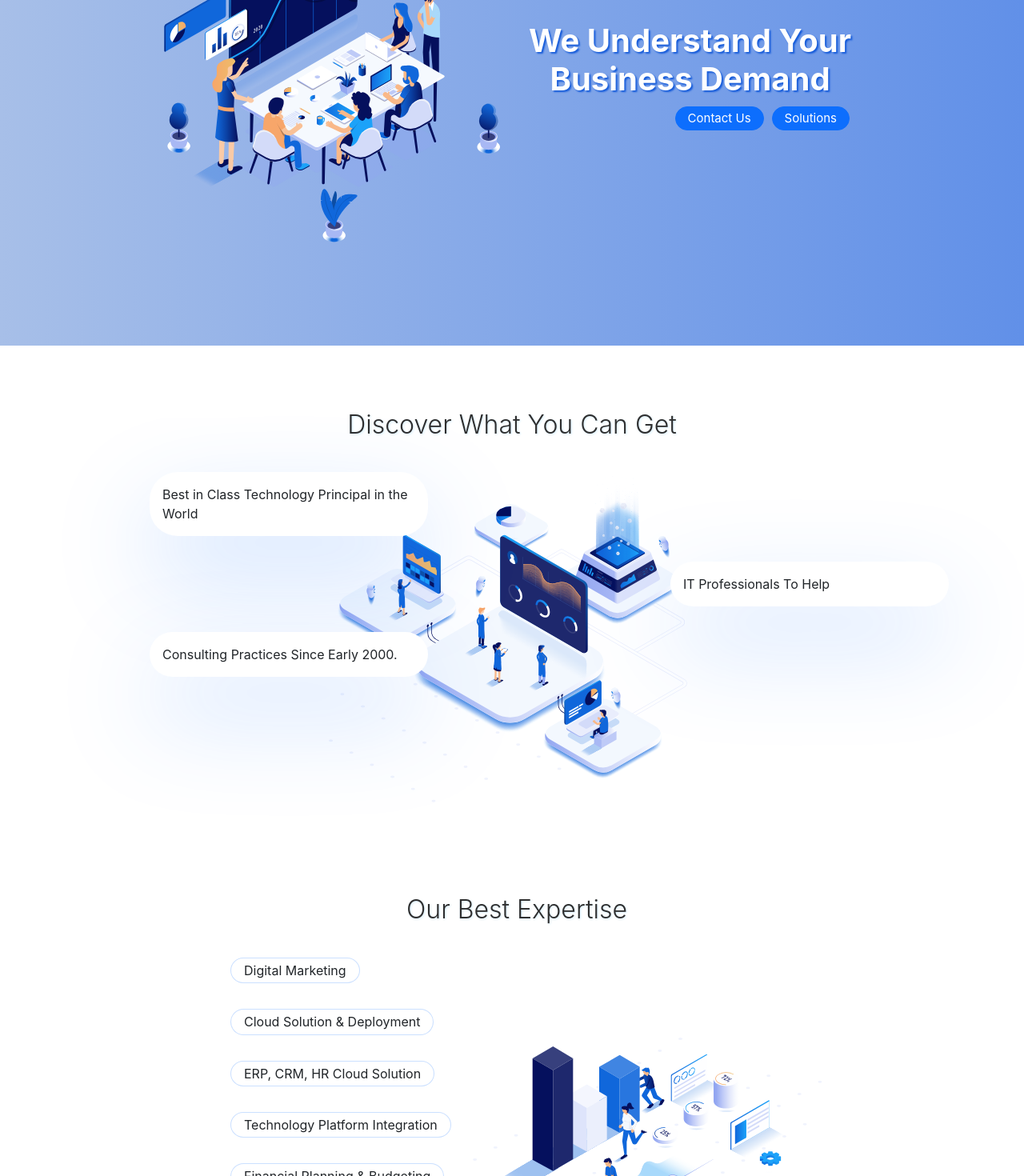
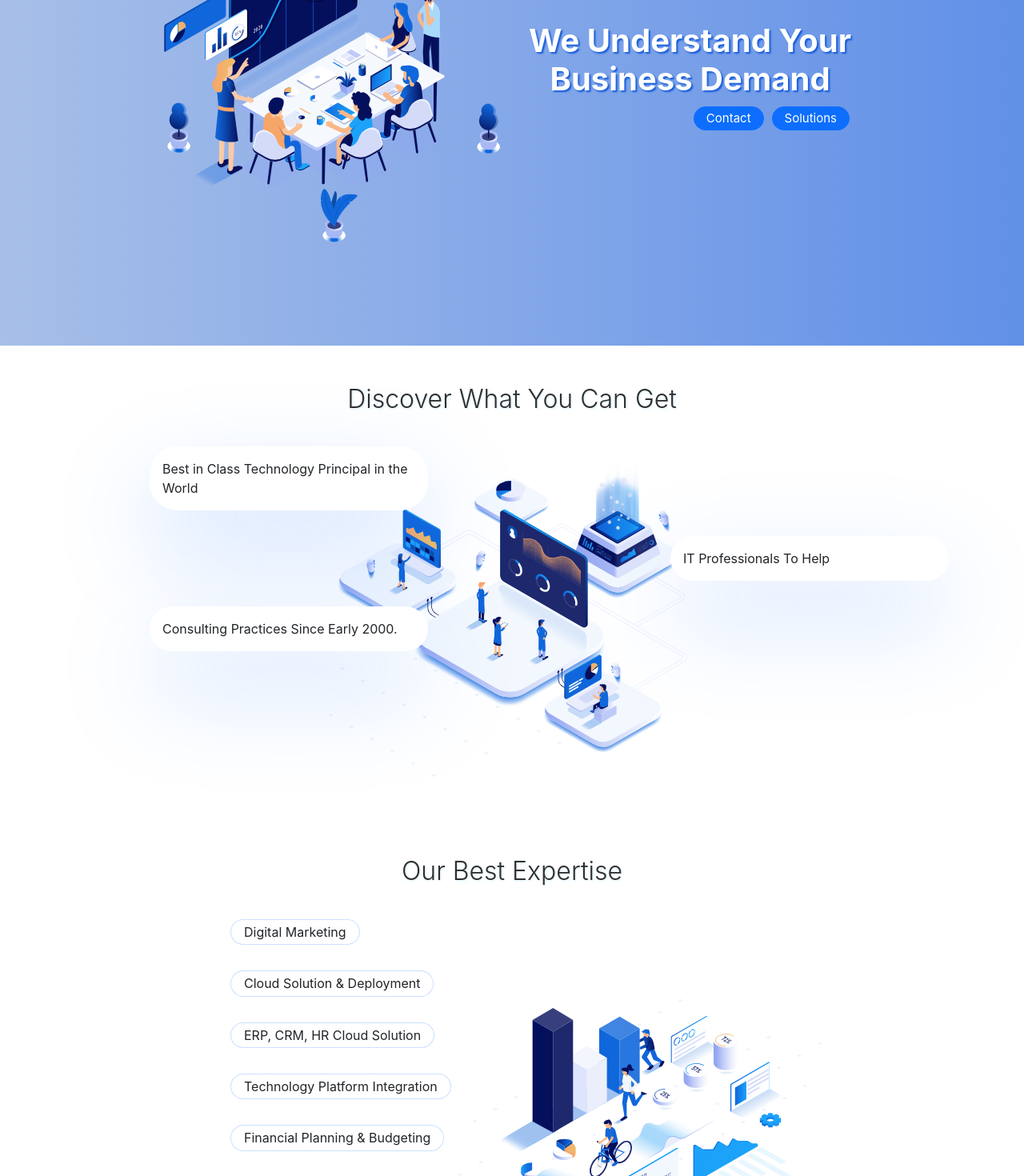
Before and after one commit to chwlr/vionesia_page, a Next.js app: page / in a window 1280 px wide. Shown: the part 240-1710 px from the top of the page at 80% size. Built offline with nearby package versions, Linux system fonts and the light colour scheme.

Commit message:
some updates

```diff
--- a/components/Content/home/index.js
+++ b/components/Content/home/index.js
@@ -1,6 +1,6 @@
 import React from 'react'
 import { Container, Row, Col, Card } from 'react-bootstrap'
-import { Container_styled, Button_styled, Card_styled, Discover_styled, Col_discover, Dicover_card, Expertise_styled  } from './style'
+import { Container_styled, IcStyled, Button_styled, Card_styled, Discover_styled, Col_discover, Dicover_card, Expertise_styled  } from './style'
 
 export default function HomeContent () {
   return (
@@ -11,16 +11,16 @@ export default function HomeContent () {
                   <h1 className="text-center" style={{ fontWeight: 'bold', textShadow: '2px 2px 2px #155BDA', color: 'white' }}>We Understand Your <br></br> Business Demand</h1>
                   <Row>
                     <Col>
-                      <Button_styled className="mx-2">Contact Us</Button_styled>
-                      <Button_styled>Solutions</Button_styled>
+                      <Button_styled className="mx-2"><a href="/contact"> Contact</a> </Button_styled>
+                      <Button_styled><a href="/solutions"> Solutions</a></Button_styled>
                     </Col>
                   </Row>
                   </Col>
                 </Row>
               </Container_styled>
-              <Container>
-                <Row  style={{ padding: '5em 0 0 0', margin: '0 0 0 0' }}>
-                  <Col className="d-flex flex-column justify-content-start align-items-center">
+              <Container className="py-5">
+                <Row>
+                  <Col>
                   <h2 className="text-center" style={{ fontWeight: '300', color: '#2E2E2E', textShadow: '1px 1px 3px #D1EDFF' }}>Discover What You Can Get</h2>
                   </Col>
                 </Row>
@@ -48,10 +48,10 @@ export default function HomeContent () {
                   </Row>
                 </Discover_styled>
               </Container>
-              <Container>
-                <Row  style={{ padding: '5em 0 0 0', margin: '0 0 0 0' }}>
+              <Container style={{ marginBottom: '2em' }}>
+                <Row  style={{ padding: '1em 0 0 0', margin: '0 0 0 0' }}>
                   <Col className="d-flex flex-column justify-content-start align-items-center">
-                  <h2 className="text-center" style={{ padding: '0 0 0 12px', fontWeight: '300', color: '#2E2E2E', textShadow: '1px 1px 3px #D1EDFF' }}>Our Best Expertise</h2>
+                  <h2 className="text-center" style={{ padding: '0 0 0 0', fontWeight: '300', color: '#2E2E2E', textShadow: '1px 1px 3px #D1EDFF' }}>Our Best Expertise</h2>
                   </Col>
                 </Row>
                 <Expertise_styled>
@@ -69,6 +69,16 @@ export default function HomeContent () {
                   </Row>
                 </Expertise_styled>
               </Container>
+              {/* <Container style={{ marginBottom: '1.5em' }}>
+                <Row style={{ padding: '3em 0 1em 0', margin: '0 0 0 0' }}>
+                  <Col className="d-flex flex-column justify-content-start align-items-center">
+                  <h2 className="text-center" style={{ padding: '0 0 0 0', fontWeight: '300', color: '#2E2E2E', textShadow: '1px 1px 3px #D1EDFF' }}>Our Recent Portfolio</h2>
+                  </Col>
+                </Row>
+                <Row>
+
+                </Row>
+              </Container> */}
              </>
   )
 }
--- a/components/Content/home/style.js
+++ b/components/Content/home/style.js
@@ -23,7 +23,7 @@ const Expertise_styled = styled(Container)`
   background-position: 75% 80px;
   background-repeat: no-repeat;
   background-size: 30em 30em;
-  height: 650px;
+  height: 100%;
 `
 
 const Button_styled = styled(Button)`
@@ -32,6 +32,10 @@ const Button_styled = styled(Button)`
   font-size: 15px;
   padding: 3px 15px 3px 15px;
   margin: 2px;
+  a {
+    text-decoration: none;
+    color: white;
+  }
 `
 
 const Card_styled = styled(Card)`
@@ -53,5 +57,11 @@ const Dicover_card = styled(Card)`
   box-shadow: 0px 48px 120px rgba(50, 132, 255, 0.25);
 `
 
+const IcStyled = styled.img`
+  margin: 3em;
+  padding: 3px;
+  height: 40px;
+`
 
-export { Container_styled, Button_styled, Card_styled, Discover_styled, Col_discover, Dicover_card, Expertise_styled }
+
+export { Container_styled, IcStyled, Button_styled, Card_styled, Discover_styled, Col_discover, Dicover_card, Expertise_styled }
--- a/components/navbar/Navbar.js
+++ b/components/navbar/Navbar.js
@@ -1,12 +1,15 @@
-import React from 'react'
+import React, {useState} from 'react'
 import { Container, Navbar, Nav } from 'react-bootstrap'
+import { FaBars, FaTimes } from 'react-icons/fa'
 
 export default function Navcomponent () {
+  const [click, setClick] = useState(false)
+  const handleClick = () => setClick(!click)
   return (
     <Container style={{ position: 'absolute', background: 'white', zIndex: '1', top: '20px', left: '0', right: '0', borderRadius: '15px' }}>
       <Navbar collapseOnSelect expand="lg" bg="transparent" variant="light">
         <Navbar.Brand href="/"><img src="/vionesia_brand.png" alt="brand-vionesia" style={{marginLeft: '15px', width: "50px", height: "auto" }} /></Navbar.Brand>
-        <Navbar.Toggle aria-controls="responsive-navbar-nav" />
+        <Navbar.Toggle aria-controls="responsive-navbar-nav" onClick={handleClick}>{click ? <FaTimes color="#155BDA"/> : <FaBars color="#155BDA"/>}</Navbar.Toggle>
         <Navbar.Collapse id="responsive-navbar-nav">
           <Nav className="mx-auto text-center">
             <Nav.Link style={{ color: '#155BDA' }} className="mx-2" href="/">HOME</Nav.Link>
--- a/pages/_app.js
+++ b/pages/_app.js
@@ -1,5 +1,6 @@
 import Layout from "../components/Layout"
 import 'bootstrap/dist/css/bootstrap.min.css'
+import "swiper/swiper.min.css"
 import '/styles/globals.css'
 
 function MyApp({ Component, pageProps }) {
--- a/styles/globals.css
+++ b/styles/globals.css
@@ -25,3 +25,51 @@ a {
   background-size: 500px auto;
   background-position: 20% 60%;
 }
+
+.slider {
+  position: relative;
+  height: 600px;
+  display: flex;
+  justify-content: center;
+  align-items: flex-start;
+}
+
+.image {
+  width: 400px;
+  height: 200px;
+  border-radius: 10px;
+  margin: 30px;
+}
+
+.right-arrow {
+  position: absolute;
+  top: 15%;
+  right: 32px;
+  font-size: 3rem;
+  color: #000;
+  z-index: 10;
+  cursor: pointer;
+  user-select: none;
+}
+
+.left-arrow {
+  position: absolute;
+  top: 50%;
+  left: 32px;
+  font-size: 3rem;
+  color: #000;
+  z-index: 10;
+  cursor: pointer;
+  user-select: none;
+}
+
+.slide {
+  opacity: 0;
+  transition-duration: 1s ease;
+}
+
+.slide.active {
+  opacity: 1;
+  transition-duration: 1s;
+  transform: scale(1.08);
+}
```
